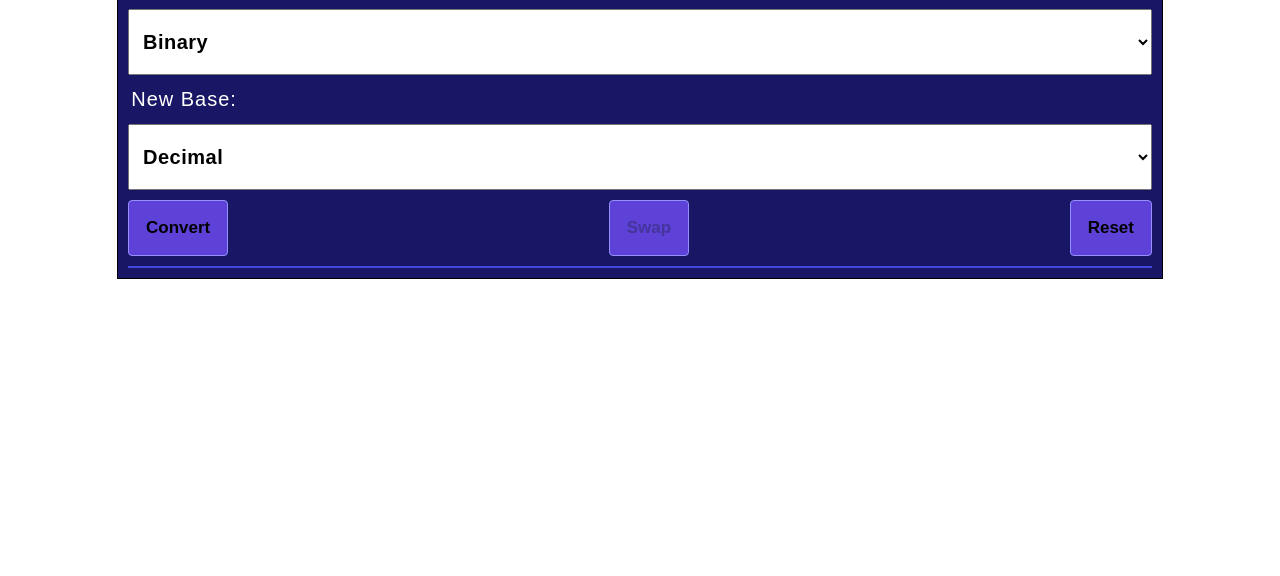
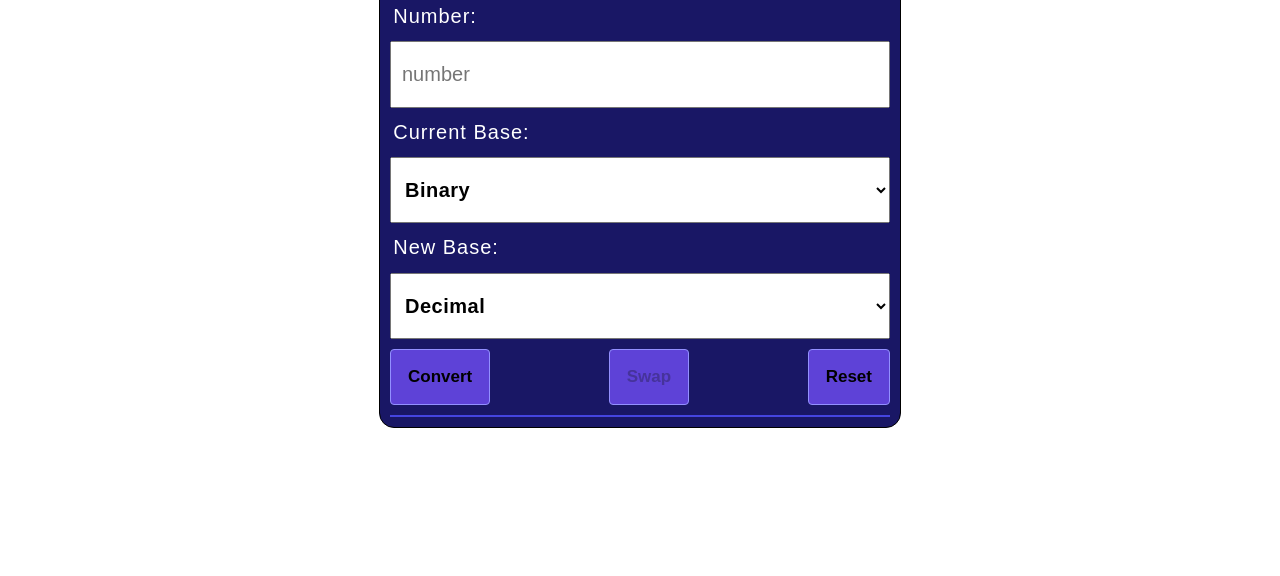
Before and after one commit to itsmraga-hub/Base-Number-Converter, a plain HTML site: page index.html in a window 1280 px wide. Shown: the part 224-800 px from the top of the page. Drawn offline with Linux system fonts and the light colour scheme.

Commit message:
Added styling to center the Main container on the page

```diff
--- a/css/style.css
+++ b/css/style.css
@@ -1,17 +1,33 @@
+
+
 * {
     margin: 0;
     padding: 0;
 }
 
+html {
+    height: 100%;
+    width: 100%;
+}
+
 body {
+    height: 100%;
+    width: 100%;
     overflow-x: hidden;
     font-size: 62.5%;
     font-family: sans-serif;
     letter-spacing: 1px;
+    display: flex;
+    flex-direction: column;
+    justify-content: center;
+    align-items: center;
+
+
 }
 
 .container {
     width: 80%;
+    max-width: 500px;
     margin: auto;
     padding: 1em 1em;
     border: 0.1em solid rgb(0, 0, 0);
@@ -19,6 +35,7 @@ body {
     display: flex;
     flex-direction: column;
     color: #fff;
+    border-radius: 15px;
 }
 
 .container .container_title {
```
